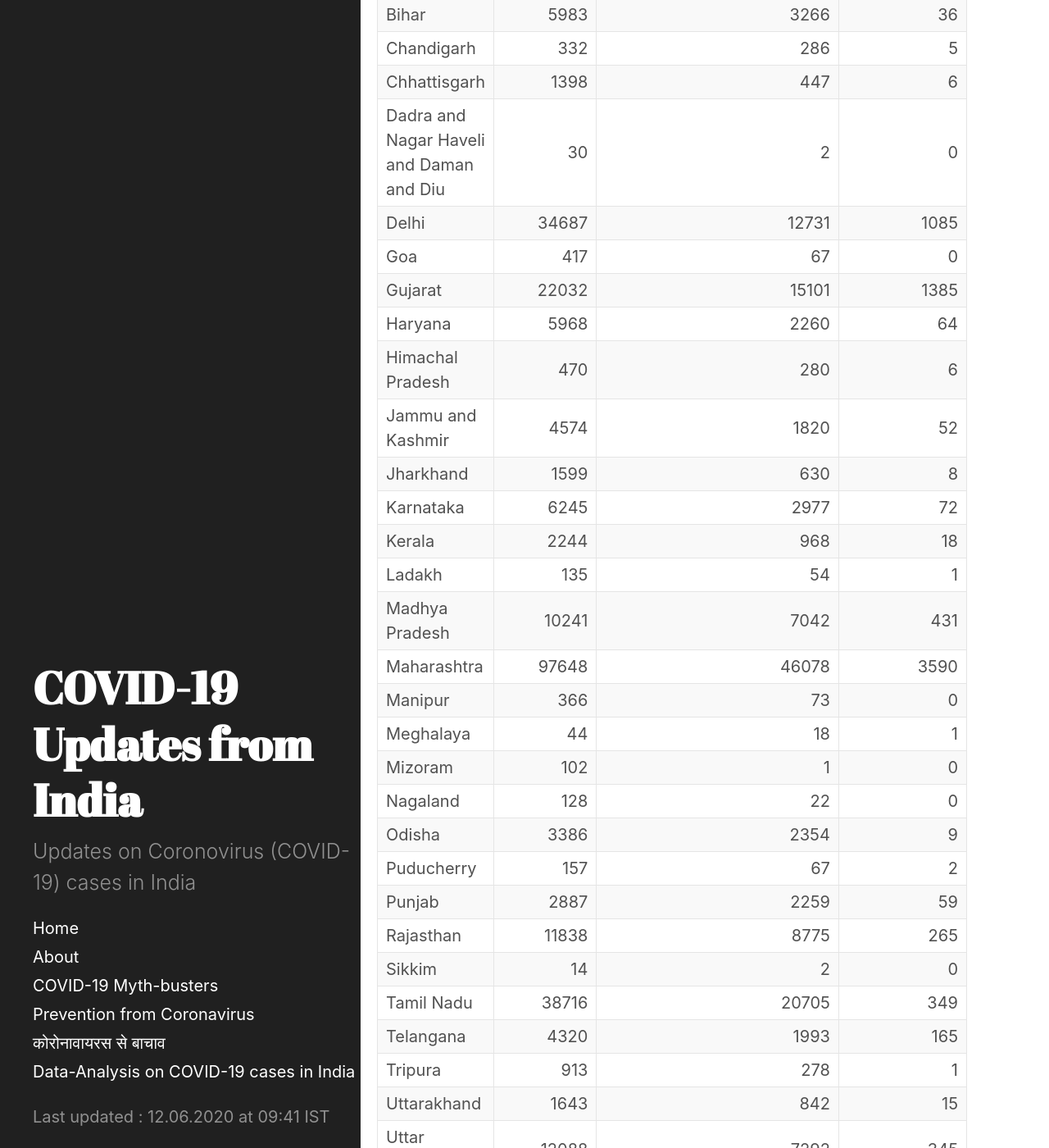
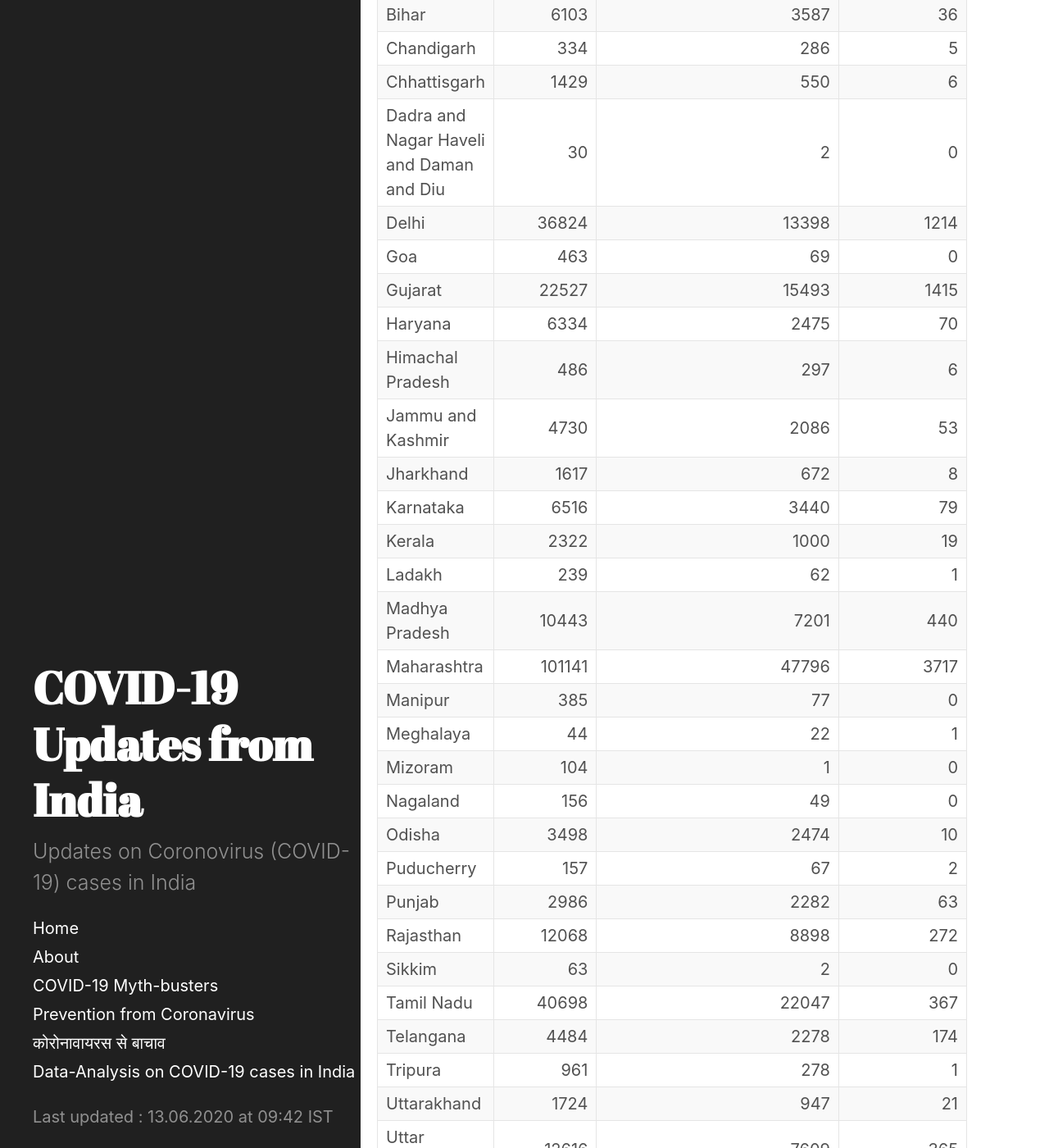
Before and after one commit to bhooraj/covid19updates-india, a Jekyll site: the page built from _posts/2020-06-13-home.md, in a window 1280 px wide and 1400 px high, scrolled down 990 px. Shown: the whole window at 82% size. Built offline with Jekyll 4.4.1, drawn with Linux system fonts in a browser that asks for light colours; some of the changed text lies outside the part shown.

Commit message:
13thJune Update

```diff
--- a/_data/last_updated.yml
+++ b/_data/last_updated.yml
@@ -1 +1 @@
-- updated_on : 12.06.2020 at 09:41 IST
+- updated_on : 13.06.2020 at 09:42 IST
--- /dev/null
+++ b/_includes/table-20200613-0942.md
@@ -0,0 +1,38 @@
+| Name of State / UT                       |   Total Confirmed cases |   Cured/Discharged/Migrated |   Deaths ( more than 70% cases due to comorbidities ) |
+|:-----------------------------------------|------------------------:|----------------------------:|------------------------------------------------------:|
+| Andaman and Nicobar Islands              |                      38 |                          33 |                                                     0 |
+| Andhra Pradesh                           |                    5680 |                        3105 |                                                    80 |
+| Arunachal Pradesh                        |                      67 |                           4 |                                                     0 |
+| Assam                                    |                    3498 |                        1537 |                                                     8 |
+| Bihar                                    |                    6103 |                        3587 |                                                    36 |
+| Chandigarh                               |                     334 |                         286 |                                                     5 |
+| Chhattisgarh                             |                    1429 |                         550 |                                                     6 |
+| Dadra and Nagar Haveli and Daman and Diu |                      30 |                           2 |                                                     0 |
+| Delhi                                    |                   36824 |                       13398 |                                                  1214 |
+| Goa                                      |                     463 |                          69 |                                                     0 |
+| Gujarat                                  |                   22527 |                       15493 |                                                  1415 |
+| Haryana                                  |                    6334 |                        2475 |                                                    70 |
+| Himachal Pradesh                         |                     486 |                         297 |                                                     6 |
+| Jammu and Kashmir                        |                    4730 |                        2086 |                                                    53 |
+| Jharkhand                                |                    1617 |                         672 |                                                     8 |
+| Karnataka                                |                    6516 |                        3440 |                                                    79 |
+| Kerala                                   |                    2322 |                        1000 |                                                    19 |
+| Ladakh                                   |                     239 |                          62 |                                                     1 |
+| Madhya Pradesh                           |                   10443 |                        7201 |                                                   440 |
+| Maharashtra                              |                  101141 |                       47796 |                                                  3717 |
+| Manipur                                  |                     385 |                          77 |                                                     0 |
+| Meghalaya                                |                      44 |                          22 |                                                     1 |
+| Mizoram                                  |                     104 |                           1 |                                                     0 |
+| Nagaland                                 |                     156 |                          49 |                                                     0 |
+| Odisha                                   |                    3498 |                        2474 |                                                    10 |
+| Puducherry                               |                     157 |                          67 |                                                     2 |
+| Punjab                                   |                    2986 |                        2282 |                                                    63 |
+| Rajasthan                                |                   12068 |                        8898 |                                                   272 |
+| Sikkim                                   |                      63 |                           2 |                                                     0 |
+| Tamil Nadu                               |                   40698 |                       22047 |                                                   367 |
+| Telangana                                |                    4484 |                        2278 |                                                   174 |
+| Tripura                                  |                     961 |                         278 |                                                     1 |
+| Uttarakhand                              |                    1724 |                         947 |                                                    21 |
+| Uttar Pradesh                            |                   12616 |                        7609 |                                                   365 |
+| West Bengal                              |                   10244 |                        4206 |                                                   451 |
+| Cases being reassigned to states         |                    7984 |                           0 |                                                     0 |
--- a/_posts/2020-06-12-home.md
+++ b/_posts/2020-06-13-home.md
@@ -4,7 +4,7 @@ title: COVID-19 Updates from India
 last_update: true
 ---
 
-#### COVID-19 Cases in India (as on  12 June 2020, 08:00 IST ( IST)
+#### COVID-19 Cases in India (as on  13 June 2020, 08:00 IST)
 <div class="alert alert-primary" role="alert">
 <p id = "totalcases" style="font-size: 1.2rem; font-weight: bold;"></p>
 <p id = "totalrecovered" style="font-size: 1.2rem; font-weight: bold;"></p>
@@ -22,7 +22,7 @@ Active Cases = Total cases - (Total Recovered/Discharged/Migrated + Total Deaths
 
 <div class="datatable-begin"></div>
 
-{% include table-20200612-0941.md %}
+{% include table-20200613-0942.md %}
 
 <div class="datatable-end"></div>
 <br>
```
Also changed, not shown: _includes/charts-20200613-0948.html (added, +193 -0 lines), _posts/2020-06-03-Updates.md (renamed from _posts/2020-06-02-Updates.md, +3 -0 lines), _posts/2020-06-13-Latest-updates.md (renamed from _posts/2020-06-12-Latest-updates.md, +5 -4 lines), stats-and-charts.md (+2 -2 lines).
